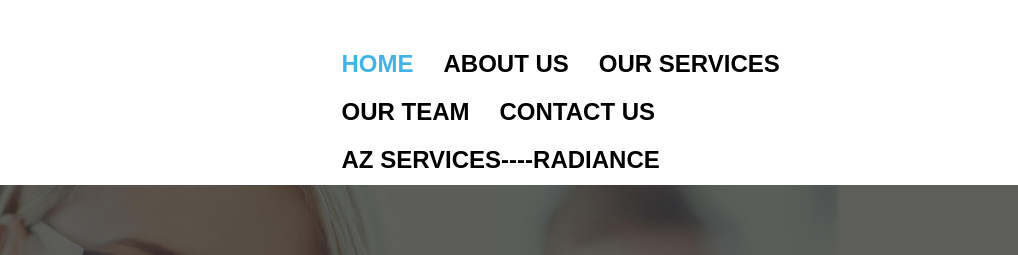
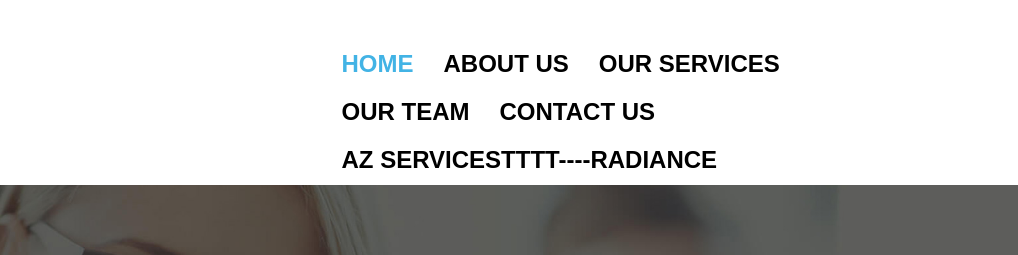
Before and after one commit to SyedRahat/dummy, a plain HTML site: page index.html in a window 1280 px wide. Shown: the top 255 px of the page, 262-1280 px from the left. Drawn offline with nearby package versions, Linux system fonts and the light colour scheme; some packages are replaced by stand-ins of ours; a web font is replaced by a local one.

Commit message:
Update index.html

```diff
--- a/index.html
+++ b/index.html
@@ -48,7 +48,7 @@
 					        <li><a class="menu" href="#service">our services </a></li>
 					        <li><a class="menu" href="#team">our team</a></li>
 							<li><a class="menu" href="#contact"> contact us</a></li>
-							<li><a class="menu" href="#contact"> AZ services----radiance</a></li>
+							<li><a class="menu" href="#contact"> AZ servicestttt----radiance</a></li>
 					      </ul>
 					    </div><!-- /navbar-collapse -->
 					  </div><!-- / .container-fluid -->
```
